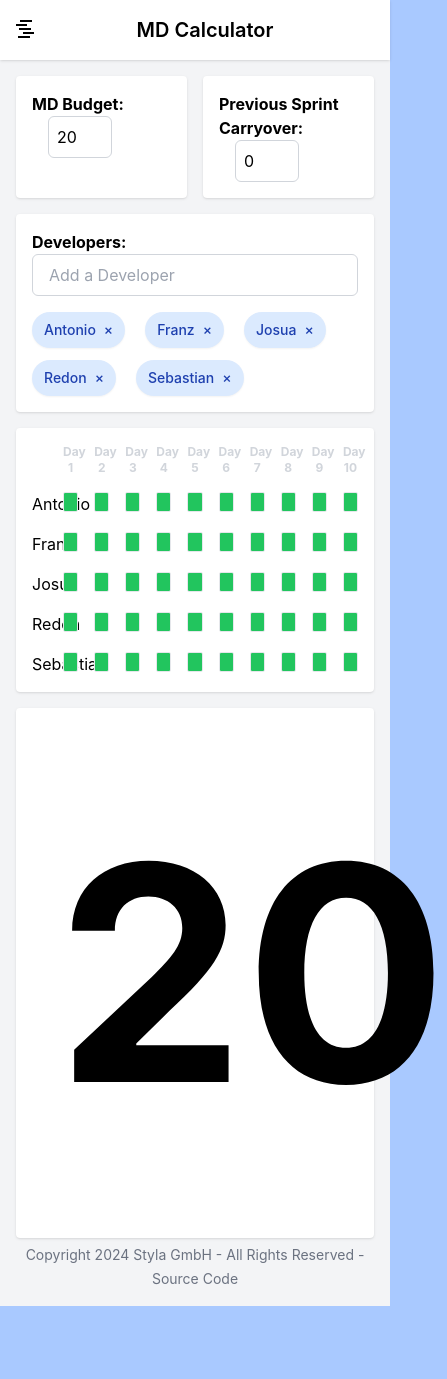
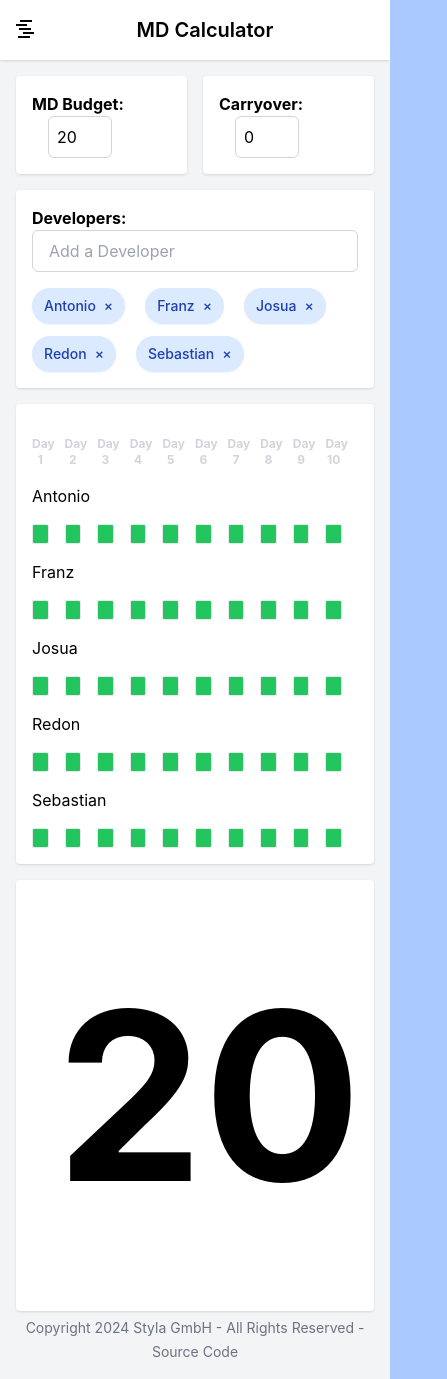
Before and after one commit to styla/md-calculator, a React (Create React App) app: page / in a window 390 px wide. Shown: the whole page, 447 px wide, since content can reach past the window. Before the commit the page ends 1306 px from the top, so only its background shows below. Built offline with nearby package versions, Linux system fonts and the light colour scheme.

Commit message:
mobile stuff

```diff
--- a/src/App.tsx
+++ b/src/App.tsx
@@ -146,7 +146,7 @@ function App() {
           </div>
           <div className="w-1/2 bg-white p-4 shadow rounded">
             <fieldset>
-              <label className='font-bold'>Previous Sprint Carryover:</label>
+              <label className='font-bold'>Carryover:</label>
               <input type="number" className='ml-4 pl-2 border border-gray-300 rounded-md px-4 py-2 w-16' value={ carryOver } onChange={handleCarryoverChange} />
             </fieldset>
           </div>
@@ -169,8 +169,8 @@ function App() {
 
         <div className="max-w-7xl mx-auto flex gap-4 mt-4">
           <div className="w-full bg-white p-4 shadow rounded">
-            <div className="grid grid-cols-11 gap-4">
-              <div key={-1} className=""></div>
+            <div className="grid grid-cols-10 md:grid-cols-11 gap-4">
+              <div key={-1} className='col-span-11 md:col-span-1'></div>
               {Array.from({ length: 10 }, (_, index) => (
                 <div key={index}>
                   <span onClick={ () => onColumnClick(index) } className='font-bold text-xs text-gray-300 w-full block text-center cursor-pointer select-none'>Day { index + 1 }</span>
@@ -194,7 +194,7 @@ function App() {
 
         <div className="max-w-7xl mx-auto flex gap-4 mt-4">
           <div className="w-full bg-white p-10 shadow rounded text-center font-bold">
-            <span style={ { fontSize: '300px' } }>{ Math.round(budgetWithCarryover * 2) / 2 }</span>
+            <span style={ { fontSize: 'min(60vw, 300px)' } }>{ Math.round(budgetWithCarryover * 2) / 2 }</span>
           </div>
         </div>
 
--- a/src/components/SingleLine.tsx
+++ b/src/components/SingleLine.tsx
@@ -64,8 +64,8 @@ export const SingleLine = ({ name, availability, devIndex, setAvailability, onRo
 
   return (
     <div className="flex flex-col mt-4">
-      <div className="grid grid-cols-11 gap-4">
-        <div key={-1} className="">
+      <div className="grid grid-cols-10 md:grid-cols-11 gap-4">
+        <div key={-1} className="col-span-11 md:col-span-1">
             <span onClick={ () => onRowClick(devIndex) } className="cursor-pointer select-none">{ name }</span>
         </div>
         {Array.from({ length: 10 }, (_, index) => {
@@ -75,12 +75,13 @@ export const SingleLine = ({ name, availability, devIndex, setAvailability, onRo
           return (
             <div key={index}>
               <div
-                className="border-solid border border-gray-200 w-full h-5 rounded-sm cursor-pointer"
+                className="border-solid border border-gray-200 w-full h-5 rounded-sm cursor-pointer aspect-square"
                 style={ {
                   backgroundImage: `linear-gradient(90deg, ${GREEN} 100%, transparent 100%)`,
                   transition: 'background-size 0.5s ease',
                   backgroundSize: `${ getPercentage(specificAvailability) } 100%`,
-                  backgroundRepeat: 'no-repeat'
+                  backgroundRepeat: 'no-repeat',
+                  paddingTop: '30%'
                 }}
                 onClick={ () => handleClick(index) }
               />
```
